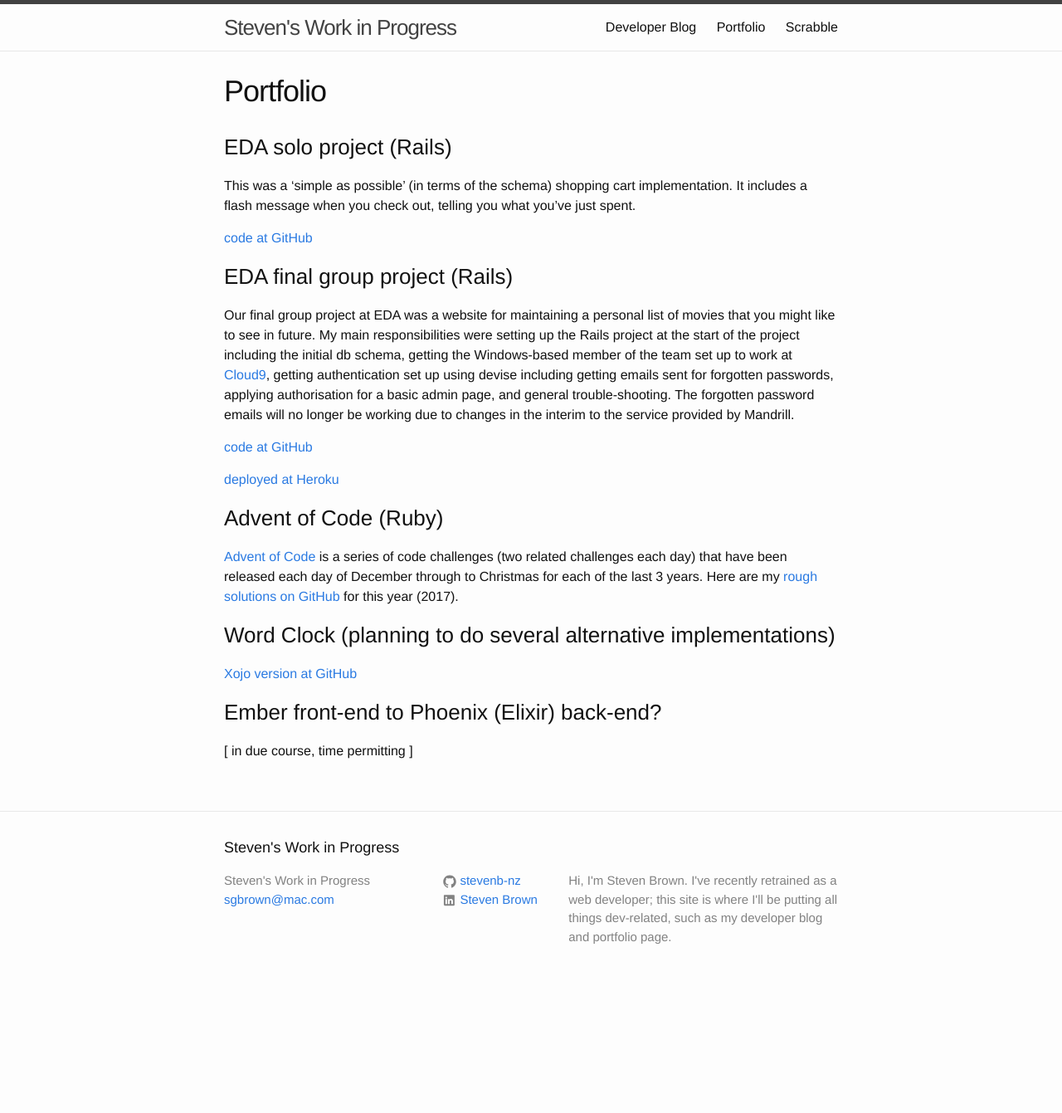
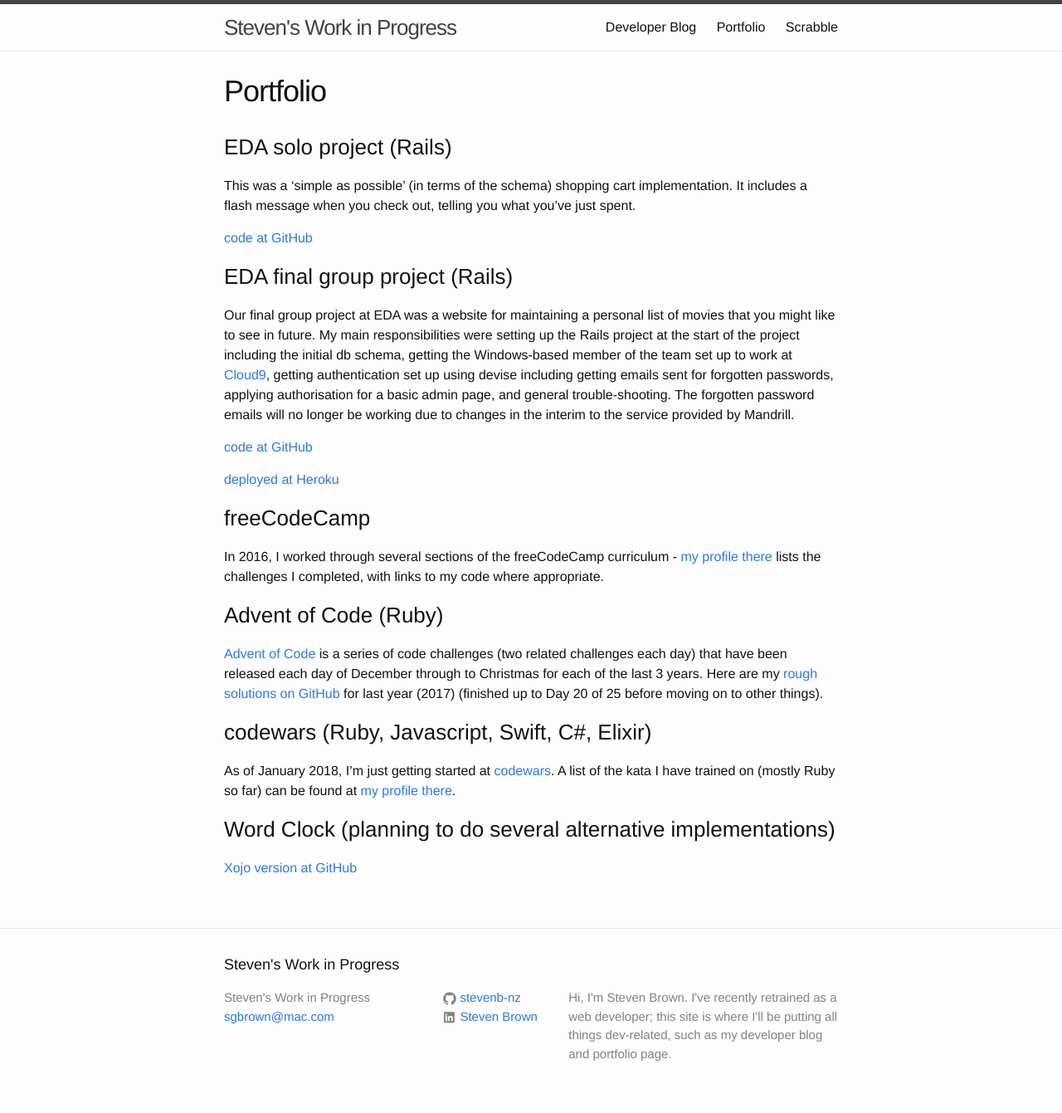
Before and after one commit to stevenb-nz/stevenb-nz.github.io, a Jekyll site: the page built from _pages/portfolio.md, in a window 1280 px wide. Shown: the whole page at 83% size. Built offline with Jekyll 4.4.1, drawn with Linux system fonts in a browser that asks for light colours; before the commit the page ends 1200 px from its top, so only the background shows below that.

Commit message:
portfolio page update

```diff
--- a/_pages/portfolio.md
+++ b/_pages/portfolio.md
@@ -19,17 +19,21 @@ Our final group project at EDA was a website for maintaining a personal list of
 
 [deployed at Heroku](https://moviejam.herokuapp.com/)
 
+### freeCodeCamp
+
+In 2016, I worked through several sections of the freeCodeCamp curriculum - [my profile there](https://www.freecodecamp.org/stevenb-nz) lists the challenges I completed, with links to my code where appropriate.
+
 ### Advent of Code (Ruby)
 
-[Advent of Code](http://adventofcode.com) is a series of code challenges (two related challenges each day) that have been released each day of December through to Christmas for each of the last 3 years. Here are my [rough solutions on GitHub](https://github.com/stevenb-nz/AdventOfCode2017) for this year (2017).
+[Advent of Code](http://adventofcode.com) is a series of code challenges (two related challenges each day) that have been released each day of December through to Christmas for each of the last 3 years. Here are my [rough solutions on GitHub](https://github.com/stevenb-nz/AdventOfCode2017) for last year (2017) (finished up to Day 20 of 25 before moving on to other things).
+
+### codewars (Ruby, Javascript, Swift, C#, Elixir)
+
+As of January 2018, I'm just getting started at [codewars](https://www.codewars.com). A list of the kata I have trained on (mostly Ruby so far) can be found at [my profile there](https://www.codewars.com/users/stevenb-nz).
 
 ### Word Clock (planning to do several alternative implementations)
 
 [Xojo version at GitHub](https://github.com/stevenb-nz/word-clock-xojo)
-
-### Ember front-end to Phoenix (Elixir) back-end?
-
-\[ in due course, time permitting \]
 
 <!-- This is the base Jekyll theme. You can find out more info about customizing your Jekyll theme, as well as basic Jekyll usage documentation at [jekyllrb.com](http://jekyllrb.com/)
 
```
